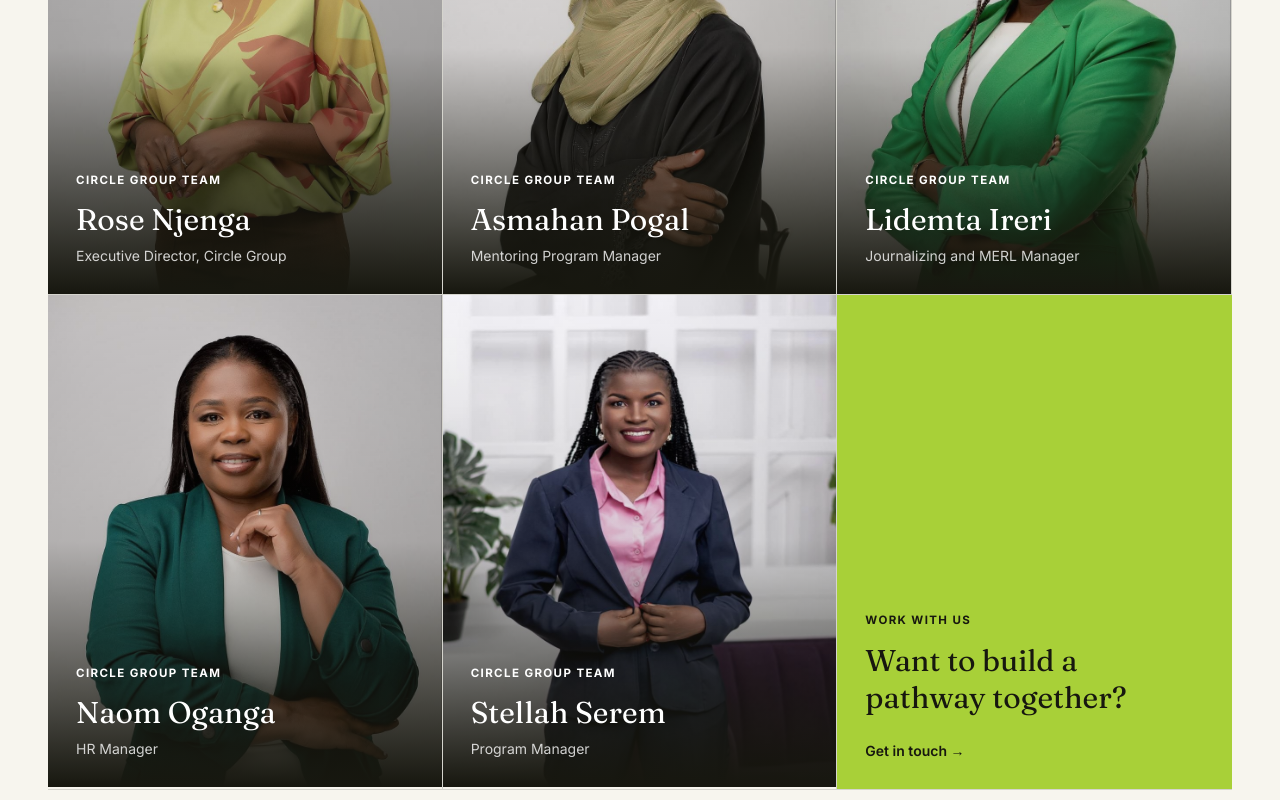
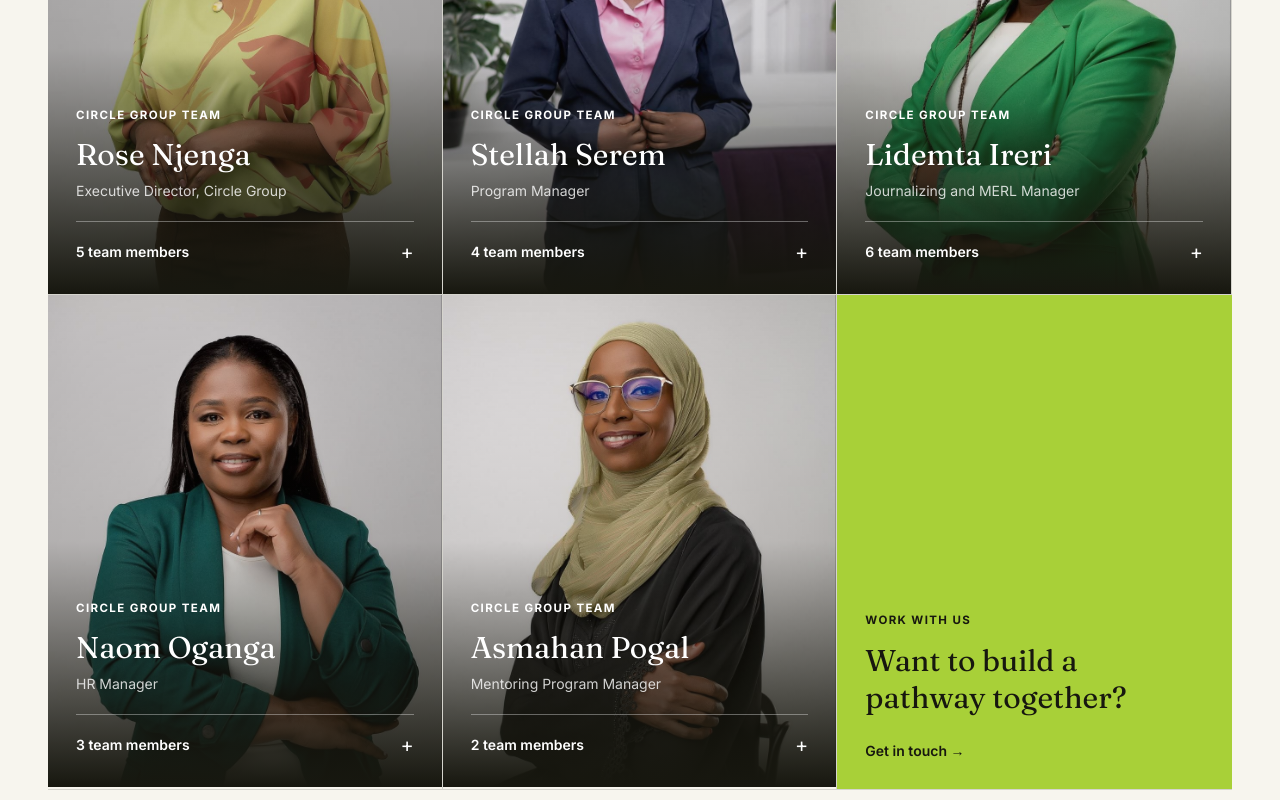
Before and after one commit to NathanKrop/CircleGroupWeb, a Next.js app: page /about in a window 1280 px wide. Shown: the part 3200-4000 px from the top of the page. Built offline with nearby package versions, Linux system fonts and the light colour scheme.

Commit message:
Add department team rosters

```diff
--- a/components/TeamSection.tsx
+++ b/components/TeamSection.tsx
@@ -3,11 +3,61 @@ import Link from "next/link";
 import Reveal from "@/components/Reveal";
 
 const team = [
-  { name: "Rose Njenga", title: "Executive Director, Circle Group", image: "/img/Team/Rose, Executive Director, Circle Group.jpg" },
-  { name: "Asmahan Pogal", title: "Mentoring Program Manager", image: "/img/Team/Asmahan Pogal - Mentoring Program Manager.jpg" },
-  { name: "Lidemta Ireri", title: "Journalizing and MERL Manager", image: "/img/Team/Lidemta Ireri - Journalizing and MERL Manager.jpg" },
-  { name: "Naom Oganga", title: "HR Manager", image: "/img/Team/Naom Oganga - HR Manager.jpg" },
-  { name: "Stellah Serem", title: "Program Manager", image: "/img/Team/Stellah Serem - Program Manager.jpg" },
+  {
+    name: "Rose Njenga",
+    title: "Executive Director, Circle Group",
+    image: "/img/Team/Rose, Executive Director, Circle Group.jpg",
+    members: [
+      { name: "Marcy Arita", title: "University Scholarships Officer" },
+      { name: "Amina Mohamed", title: "Partnerships Officer" },
+      { name: "ODUKA ODUKA", title: "Assistant - Scholarships, Intern" },
+      { name: "Prudence Olesha", title: "Internship & Job Placement Officer" },
+      { name: "Leah Wamweru", title: "Budgeting and payment office" },
+    ],
+  },
+  {
+    name: "Stellah Serem",
+    title: "Program Manager",
+    image: "/img/Team/Stellah Serem - Program Manager.jpg",
+    members: [
+      { name: "Monica Adogo", title: "Psychologist" },
+      { name: "Serah Chepkirui", title: "Safeguarding Assistant" },
+      { name: "Stella Kabui", title: "Gender and Safeguarding Intern" },
+      { name: "Peter Wambui", title: "MSME Specialist" },
+    ],
+  },
+  {
+    name: "Lidemta Ireri",
+    title: "Journalizing and MERL Manager",
+    image: "/img/Team/Lidemta Ireri - Journalizing and MERL Manager.jpg",
+    members: [
+      { name: "Pauline Anyona", title: "MERL Officer" },
+      { name: "Kelito Kelito", title: "Qualitative Coding Analyst" },
+      { name: "Makena Njogu", title: "Qualitative Coding Analyst" },
+      { name: "Lilian Nyabicha", title: "Qualitative Coding Analyst" },
+      { name: "Josephine Ogaja", title: "Qualitative Coding Analyst" },
+      { name: "Brenda Sang", title: "Qualitative Coding Analyst" },
+    ],
+  },
+  {
+    name: "Naom Oganga",
+    title: "HR Manager",
+    image: "/img/Team/Naom Oganga - HR Manager.jpg",
+    members: [
+      { name: "Sharon Juma-Onderi", title: "HR & Payroll Officer" },
+      { name: "Esther Kimanzi", title: "Core Program Coordinator" },
+      { name: "Maximine Oluoch", title: "HR Administrative Assistant" },
+    ],
+  },
+  {
+    name: "Asmahan Pogal",
+    title: "Mentoring Program Manager",
+    image: "/img/Team/Asmahan Pogal - Mentoring Program Manager.jpg",
+    members: [
+      { name: "Wambui Mbuthia", title: "Digital Communication Specialist" },
+      { name: "Mumbi Wachira", title: "Mentoring Program Officer" },
+    ],
+  },
 ];
 
 export default function TeamSection() {
@@ -28,15 +78,42 @@ export default function TeamSection() {
         <div className="grid grid-cols-1 border-t border-ink/15 sm:grid-cols-2 lg:grid-cols-3">
           {team.map((member, i) => (
             <Reveal key={member.name} delay={i * 0.06} y={18} className="border-b border-ink/15 sm:[&:nth-child(odd)]:border-r lg:[&:nth-child(3n+1)]:border-r lg:[&:nth-child(3n+2)]:border-r">
+              <details className="group/manager bg-white">
+                <summary className="list-none cursor-pointer focus-visible:outline focus-visible:outline-2 focus-visible:outline-offset-[-4px] focus-visible:outline-amber [&::-webkit-details-marker]:hidden">
                   <article className="group relative aspect-[4/5] overflow-hidden bg-white">
-                <Image src={member.image} alt={`Portrait of ${member.name}`} fill sizes="(max-width: 639px) 100vw, (max-width: 1023px) 50vw, 33vw" className="object-cover saturate-[.8] transition duration-700 group-hover:scale-105 group-hover:saturate-100" />
+                    <Image src={member.image} alt={`Portrait of ${member.name}`} fill sizes="(max-width: 639px) 100vw, (max-width: 1023px) 50vw, 33vw" className="object-cover saturate-[.8] transition duration-700 group-hover:scale-105 group-hover:saturate-100 group-open/manager:scale-105 group-open/manager:blur-sm" />
                     <div className="absolute inset-0 bg-gradient-to-t from-ink via-ink/15 to-transparent" />
-                <div className="absolute inset-x-0 bottom-0 p-7">
+                    <div className="absolute inset-0 bg-ink/75 opacity-0 backdrop-blur-sm transition-opacity duration-300 group-open/manager:opacity-100" />
+                    <div className="absolute inset-x-0 bottom-0 p-7 transition-opacity duration-200 group-open/manager:opacity-0">
                       <span className="eyebrow text-white">Circle Group team</span>
                       <h3 className="mt-3 font-display text-3xl text-white">{member.name}</h3>
                       <p className="mt-2 text-sm text-white/80">{member.title}</p>
+                      <span className="mt-5 flex items-center justify-between border-t border-white/35 pt-4 text-sm font-semibold text-white">
+                        <span>{member.members.length} team members</span>
+                        <span aria-hidden="true" className="text-xl font-normal transition-transform group-open/manager:rotate-45">+</span>
+                      </span>
+                    </div>
+                    <div className="absolute inset-0 flex flex-col p-5 opacity-0 transition-opacity duration-300 group-open/manager:opacity-100 sm:p-6">
+                      <div className="flex items-end justify-between gap-3 border-b border-white/30 pb-3">
+                        <div>
+                          <span className="eyebrow text-amber">Department roster</span>
+                          <h3 className="mt-1 font-display text-2xl leading-tight text-white">{member.name.split(" ")[0]}&apos;s team</h3>
+                        </div>
+                        <span className="shrink-0 pb-0.5 text-xs text-white/75">{member.members.length} people</span>
+                      </div>
+                      <ul aria-label={`Team members reporting to ${member.name}`} className="grid flex-1 grid-cols-2 content-center gap-x-4 gap-y-3 py-4">
+                        {member.members.map((teamMember, index) => (
+                          <li key={teamMember.name} className="min-w-0 border-l-2 border-amber/80 pl-2">
+                            <p className="text-sm font-semibold leading-tight text-white">{teamMember.name}</p>
+                            <p className="mt-1 text-xs leading-snug text-white/75">{teamMember.title}</p>
+                            <span className="sr-only">Member {index + 1}</span>
+                          </li>
+                        ))}
+                      </ul>
                     </div>
                   </article>
+                </summary>
+              </details>
             </Reveal>
           ))}
           <Reveal delay={0.3} y={18} className="border-b border-ink/15">
```
Lines whose indentation alone changed are shown as unchanged.
